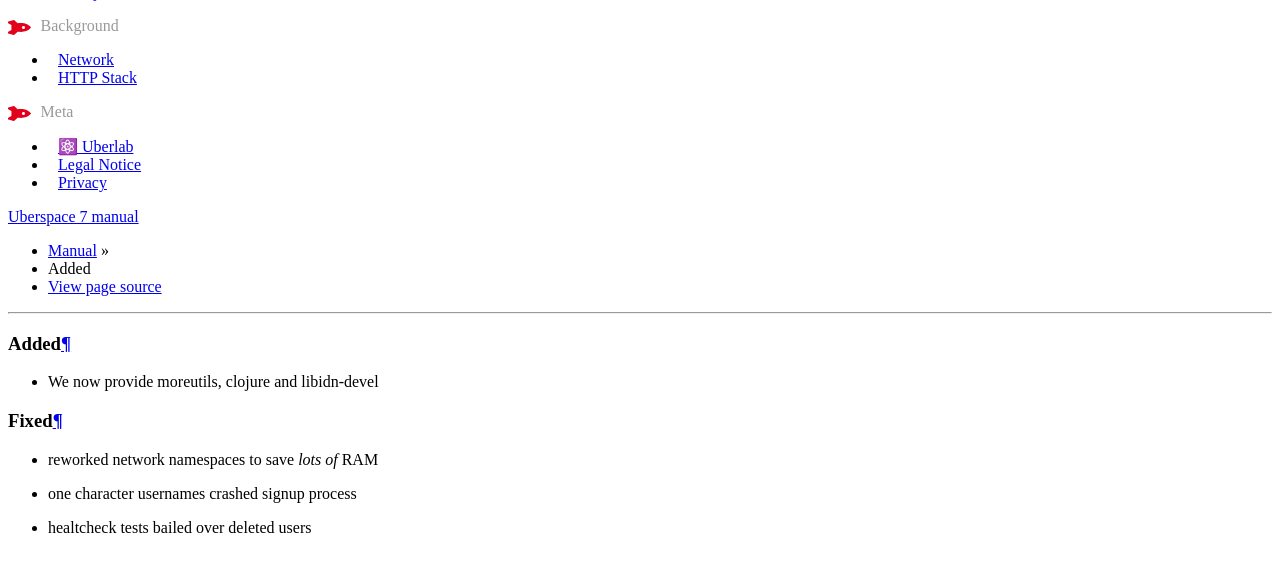
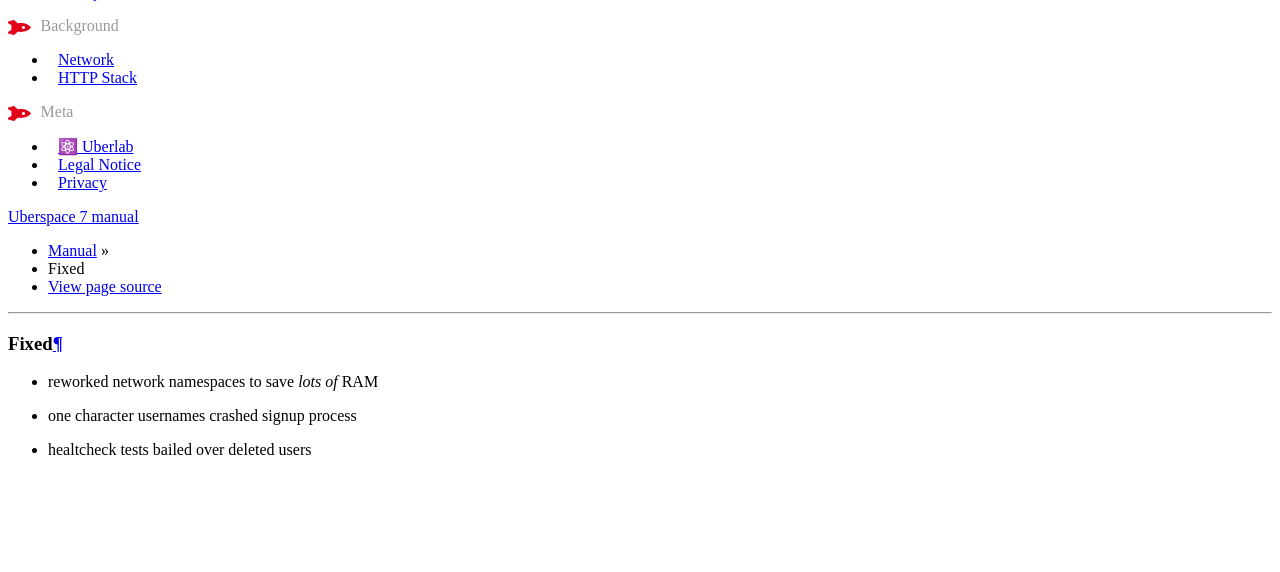
Before and after one commit to Uberspace/manual, a Sphinx documentation site: the page built from source/changelog/2019-03-25_7.2.7.rst, in a window 1280 px wide and 900 px high, scrolled down 1013 px. Shown: the top 572 px of the window. Built offline with Sphinx 7.4.7 and the Read the Docs theme 2.0.0, drawn with Linux system fonts in a browser that asks for light colours; pages that are not in the unit, such as notebooks, are missing from menus.

Commit message:
move features to next release

```diff
--- a/source/changelog/2019-03-25_7.2.7.rst
+++ b/source/changelog/2019-03-25_7.2.7.rst
@@ -1,8 +1,3 @@
-Added
------
-
-* We now provide moreutils, clojure and libidn-devel
-
 Fixed
 -----
 
```
